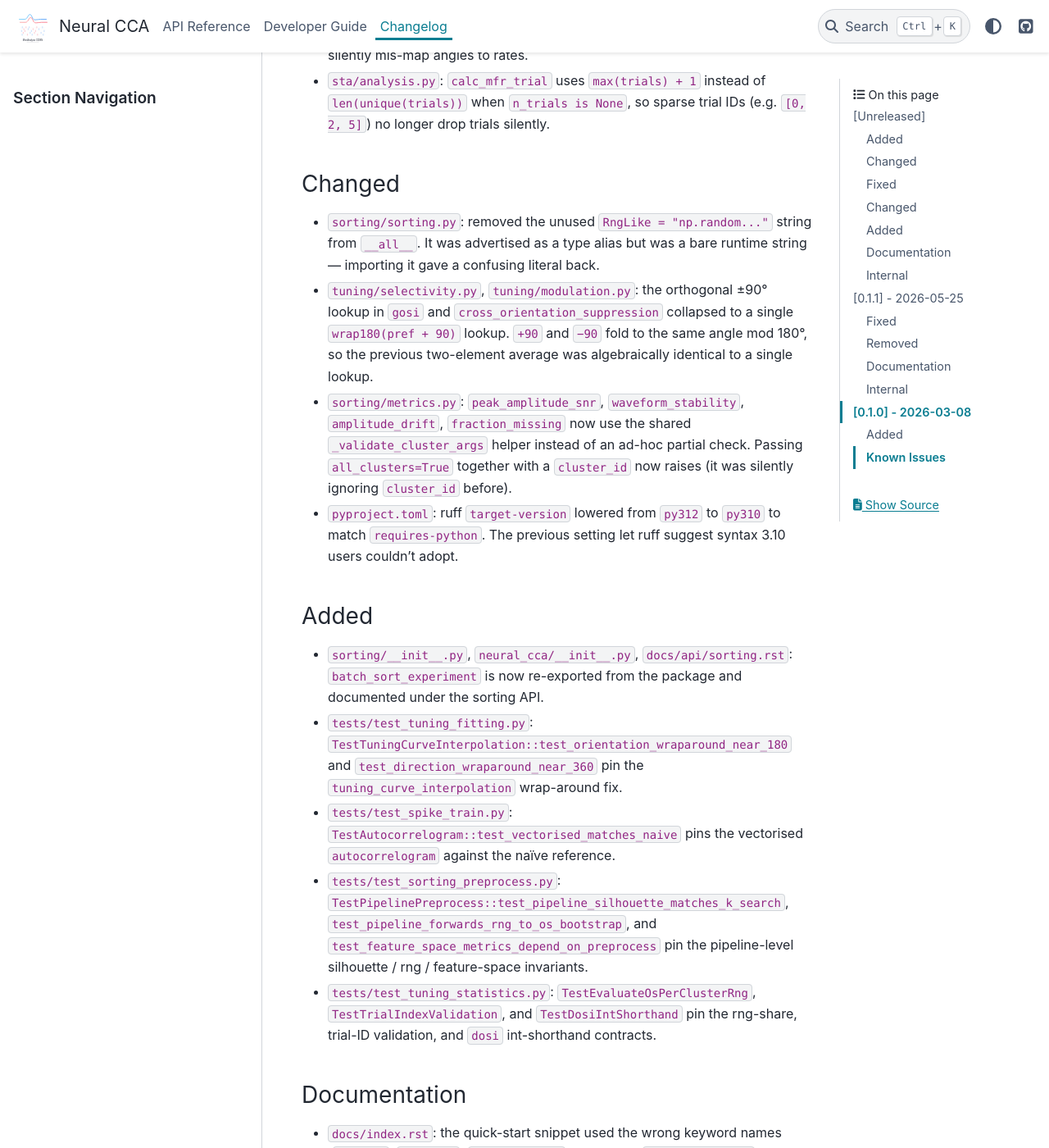
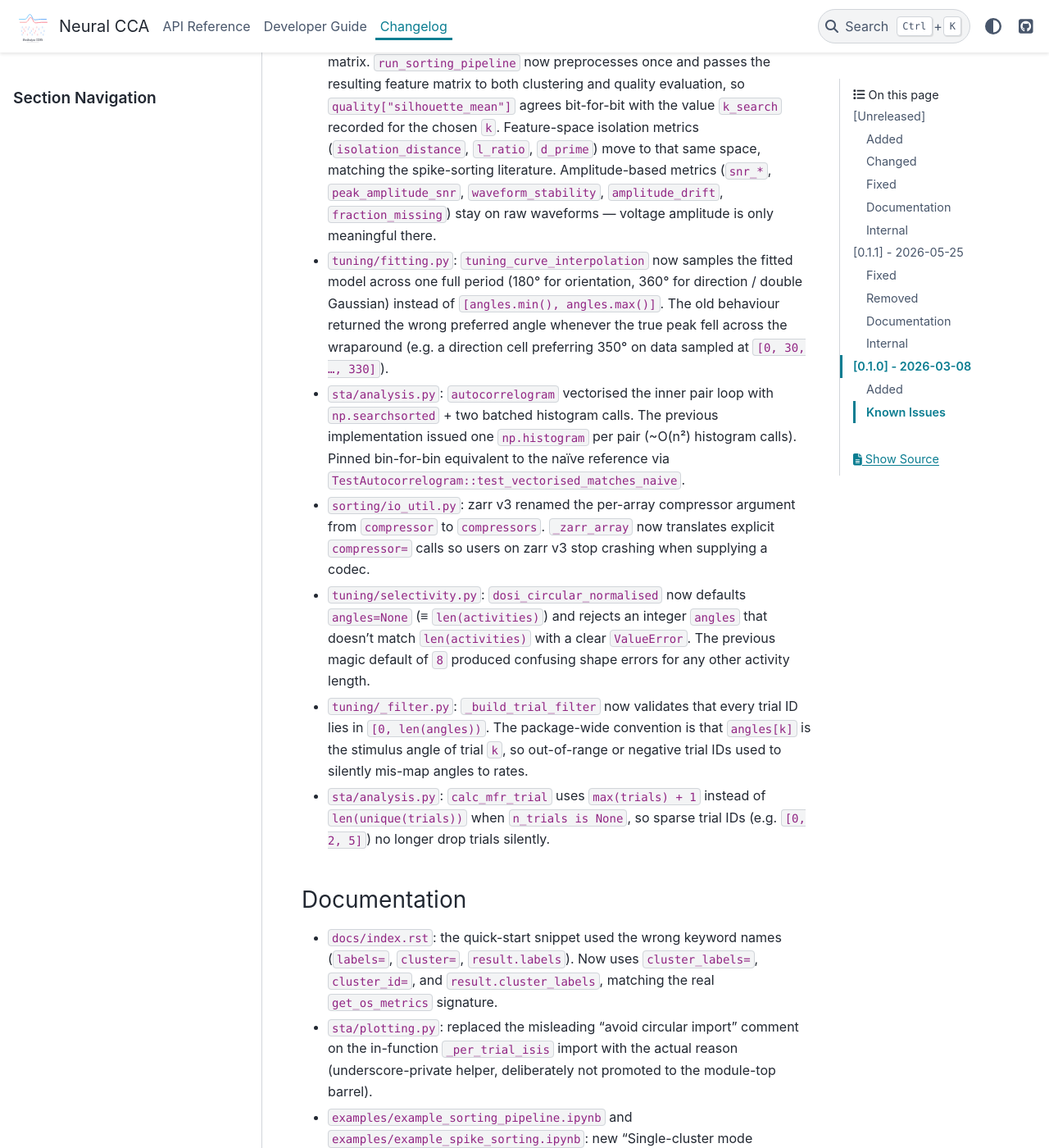
Before and after one commit to goecidbn/neural_cca, a Sphinx documentation site: the page built from docs/changelog.md, in a window 1280 px wide and 1400 px high, scrolled down 3149 px. Shown: the whole window at 82% size. Built offline with Sphinx 7.4.7 and the PyData theme 0.15.4, drawn with Linux system fonts in a browser that asks for light colours; some of the changed text lies outside the part shown.

Commit message:
docs: consolidate [Unreleased] CHANGELOG sections, document synthetic in README - docs/changelog.md: merge the two duplicate ### Added and the two   duplicate ### Changed sub-headings under [Unreleased] into one   block each, ordered Added / Changed / Fixed / Documentation /   Internal.  Content is identical; only the structure is tidied so   a reader sees one canonical section per category. - README.md: new "### `synthetic` — Synthetic data generators"   entry under Subpackages.  Was missing despite the module being   public and shipped with the wheel since the previous commits. ruff check + ruff format --check both pass.

```diff
--- a/docs/changelog.md
+++ b/docs/changelog.md
@@ -9,40 +9,34 @@ and this project adheres to [Semantic Versioning](https://semver.org/spec/v2.0.0
 
 ### Added
 
-- `sorting/sorting.py`: ``run_sorting_pipeline(n_clusters=1)`` is now
+- `sorting/sorting.py`: `run_sorting_pipeline(n_clusters=1)` is now
   a first-class supported path for pre-isolated single-unit channels
   (Kilosort export, manual curation, "trust the channel" recordings).
-  ``evaluate_sorting`` accepts k=1, fills ``silhouette_mean``,
-  ``neg_silhouette_rel`` and the per-cluster ``isolation_distance``
-  / ``l_ratio`` / ``d_prime`` entries with ``np.nan``, and emits a
-  single ``RuntimeWarning`` listing exactly which keys are NaN by
-  construction.  Amplitude, RPV, and OS metrics remain well-defined.
-- `sorting/sorting.py`: ``run_sorting_pipeline(... min_silhouette=...)``
-  — soft auto-select fallback to k=1.  When the best silhouette in
-  ``k_range`` is below the threshold the pipeline declines to split
-  the data rather than reporting arbitrary halves.  ``k_search``
-  is still populated so the user can audit the search; the boolean
-  ``min_silhouette_triggered`` flag is recorded in ``metadata``.
-- `tests/test_sorting_preprocess.py`: new ``TestSingleCluster``
-  class covering ``n_clusters=1`` end-to-end (quality, OS metrics,
-  zarr round-trip via both layouts), the ``find_optimal_k`` /
-  pipeline ``k_range`` guard, and the ``min_silhouette`` fallback
-  with both positive (triggers) and negative (doesn't trigger)
-  cases.
-- `neural_cca/synthetic.py`: new public module that owns all
-  synthetic spike-train and waveform generation used by the four
-  example notebooks and the test fixtures. Public helpers:
-  `poisson_train` (binwise inhomogeneous Poisson with absolute
-  refractory), `make_tuned_spikes` (single Gaussian-tuned cluster —
-  the function `tests/conftest.py` used to inline), and
-  `make_two_unit_demo` returning a `TwoUnitDemo` NamedTuple that
-  bundles every array the canonical two-unit demo needs (spike
-  times, trials, angles, waveforms, ground truth, and a loaded
-  `SortingData`). All four example notebooks collapse from ~115
-  lines of inline Poisson + Gaussian-template setup down to ~25
-  lines of unpacking. `tests/conftest.py::make_tuned_spikes` now
-  re-exports from this module so the test stream stays
-  bit-identical (same `PCG64DXSM` + `SeedSequence(42)` construction).
+  `evaluate_sorting` accepts k=1, fills `silhouette_mean`,
+  `neg_silhouette_rel` and the per-cluster `isolation_distance` /
+  `l_ratio` / `d_prime` entries with `np.nan`, and emits a single
+  `RuntimeWarning` listing exactly which keys are NaN by
+  construction. Amplitude, RPV, and OS metrics remain well-defined.
+- `sorting/sorting.py`: `run_sorting_pipeline(... min_silhouette=...)`
+  — soft auto-select fallback to k=1. When the best silhouette in
+  `k_range` is below the threshold the pipeline declines to split
+  the data rather than reporting arbitrary halves. `k_search` is
+  still populated so the user can audit the search; the boolean
+  `min_silhouette_triggered` flag is recorded in `metadata`.
+- `neural_cca/synthetic.py`: new public module owning all synthetic
+  spike-train and waveform generation used by the four example
+  notebooks and the test fixtures. Public helpers: `poisson_train`
+  (binwise inhomogeneous Poisson with absolute refractory),
+  `make_tuned_spikes` (single Gaussian-tuned cluster — the function
+  `tests/conftest.py` used to inline), and `make_two_unit_demo`
+  returning a `TwoUnitDemo` NamedTuple that bundles every array the
+  canonical two-unit demo needs (spike times, trials, angles,
+  waveforms, ground truth, and a loaded `SortingData`). All four
+  example notebooks collapse from ~115 lines of inline Poisson +
+  Gaussian-template setup down to ~25 lines of unpacking.
+  `tests/conftest.py::make_tuned_spikes` now re-exports from this
+  module so the test stream stays bit-identical (same `PCG64DXSM` +
+  `SeedSequence(42)` construction).
 - `docs/api/synthetic.rst`: dedicated API page for the new module.
 - `sta/analysis.py`: `autocorrelogram` accepts `normalize="counts"`
   (default, unchanged) or `normalize="rate"` (divides by
@@ -52,57 +46,101 @@ and this project adheres to [Semantic Versioning](https://semver.org/spec/v2.0.0
   by zero.
 - `sta/plotting.py`: `plot_autocorrelogram` forwards `normalize=`
   and labels the y-axis accordingly. Emits a `RuntimeWarning` when
-  `refractory_period` is not a whole multiple of `bin_size` —
-  in that regime the dashed refractory line lands inside a bar
-  rather than on a bin edge and the plot can no longer be read as
+  `refractory_period` is not a whole multiple of `bin_size` — in
+  that regime the dashed refractory line lands inside a bar rather
+  than on a bin edge and the plot can no longer be read as
   "everything left of the line is a violation".
+- `sorting/__init__.py`, `neural_cca/__init__.py`,
+  `docs/api/sorting.rst`: `batch_sort_experiment` is now re-exported
+  from the package and documented under the sorting API.
+- `tests/test_sorting_preprocess.py`: new `TestSingleCluster` class
+  covering `n_clusters=1` end-to-end (quality, OS metrics, zarr
+  round-trip via both layouts), the `find_optimal_k` / pipeline
+  `k_range` guard, and the `min_silhouette` fallback with both
+  positive (triggers) and negative (doesn't trigger) cases. Also
+  added `TestPipelinePreprocess::test_pipeline_silhouette_matches_k_search`,
+  `test_pipeline_forwards_rng_to_os_bootstrap`, and
+  `test_feature_space_metrics_depend_on_preprocess` to pin the
+  pipeline-level silhouette / rng / feature-space invariants.
 - `tests/test_spike_train.py`: regression tests
   `test_rate_normalisation`, `test_invalid_normalize_raises`,
   `test_empty_spike_train_rate_is_nan`,
   `test_plot_warns_on_misaligned_refractory`,
-  `test_plot_no_warning_when_aligned`.
+  `test_plot_no_warning_when_aligned`, and
+  `TestAutocorrelogram::test_vectorised_matches_naive` (pins the
+  vectorised ACG against the naïve reference).
+- `tests/test_tuning_fitting.py`:
+  `TestTuningCurveInterpolation::test_orientation_wraparound_near_180`
+  and `test_direction_wraparound_near_360` pin the
+  `tuning_curve_interpolation` wrap-around fix.
+- `tests/test_tuning_statistics.py`: `TestEvaluateOsPerClusterRng`,
+  `TestTrialIndexValidation`, and `TestDosiIntShorthand` pin the
+  rng-share, trial-ID validation, and `dosi` int-shorthand
+  contracts.
 
 ### Changed
 
-- `sorting/sorting.py`: ``find_optimal_k`` (and the pipeline-internal
-  ``_find_optimal_k_from_features``) now raise ``ValueError`` when
-  any ``k < 2`` appears in ``k_range``.  Before, the call crashed
-  deep inside sklearn's ``silhouette_score``; the new message points
-  at ``run_sorting_pipeline(n_clusters=1)`` and the ``min_silhouette``
+- `sorting/sorting.py`: `find_optimal_k` (and the pipeline-internal
+  `_find_optimal_k_from_features`) now raise `ValueError` when any
+  `k < 2` appears in `k_range`. Before, the call crashed deep
+  inside sklearn's `silhouette_score`; the new message points at
+  `run_sorting_pipeline(n_clusters=1)` and the `min_silhouette`
   fallback as the intended single-cluster paths.
+- `sorting/sorting.py`: removed the unused `RngLike = "np.random..."`
+  string from `__all__`. It was advertised as a type alias but was
+  a bare runtime string — importing it gave a confusing literal
+  back.
+- `tuning/selectivity.py`, `tuning/modulation.py`: the orthogonal
+  ±90° lookup in `gosi` and `cross_orientation_suppression`
+  collapsed to a single `wrap180(pref + 90)` lookup. `+90` and `−90`
+  fold to the same angle mod 180°, so the previous two-element
+  average was algebraically identical to a single lookup.
+- `sorting/metrics.py`: `peak_amplitude_snr`, `waveform_stability`,
+  `amplitude_drift`, `fraction_missing` now use the shared
+  `_validate_cluster_args` helper instead of an ad-hoc partial
+  check. Passing `all_clusters=True` together with a `cluster_id`
+  now raises (it was silently ignoring `cluster_id` before).
+- `pyproject.toml`: ruff `target-version` lowered from `py312` to
+  `py310` to match `requires-python`. The previous setting let ruff
+  suggest syntax 3.10 users couldn't adopt.
 - `tests/test_tuning_statistics.py`: alphabetised the in-function
-  imports in `TestEvaluateOsPerClusterRng::test_integer_seed_advances_across_clusters`
+  imports in
+  `TestEvaluateOsPerClusterRng::test_integer_seed_advances_across_clusters`
   to satisfy `ruff check` (I001).
 
 ### Fixed
 
 - `sorting/sorting.py`: `run_sorting_pipeline` now forwards `rng` to
-  `evaluate_os_per_cluster`, and `evaluate_os_per_cluster` materialises
-  the RNG **once** via `make_rng` and shares it across clusters. Before,
-  an integer seed produced identical bootstrap streams in every
-  cluster (each `get_os_metrics` call rebuilt a fresh `Generator` from
-  the same seed); the pipeline didn't pass `rng` down at all, so any
-  downstream CI computed there was silently unseeded.
+  `evaluate_os_per_cluster`, and `evaluate_os_per_cluster`
+  materialises the RNG **once** via `make_rng` and shares it across
+  clusters. Before, an integer seed produced identical bootstrap
+  streams in every cluster (each `get_os_metrics` call rebuilt a
+  fresh `Generator` from the same seed); the pipeline didn't pass
+  `rng` down at all, so any downstream CI computed there was
+  silently unseeded.
 - `sorting/sorting.py`: `evaluate_sorting` accepts an optional
-  `features` matrix. `run_sorting_pipeline` now preprocesses once and
-  passes the resulting feature matrix to both clustering and quality
-  evaluation, so `quality["silhouette_mean"]` agrees bit-for-bit with
-  the value `k_search` recorded for the chosen `k`. Feature-space
-  isolation metrics (`isolation_distance`, `l_ratio`, `d_prime`) move
-  to that same space, matching the spike-sorting literature.
-  Amplitude-based metrics (`snr_*`, `peak_amplitude_snr`,
-  `waveform_stability`, `amplitude_drift`, `fraction_missing`) stay on
-  raw waveforms — voltage amplitude is only meaningful there.
+  `features` matrix. `run_sorting_pipeline` now preprocesses once
+  and passes the resulting feature matrix to both clustering and
+  quality evaluation, so `quality["silhouette_mean"]` agrees
+  bit-for-bit with the value `k_search` recorded for the chosen
+  `k`. Feature-space isolation metrics (`isolation_distance`,
+  `l_ratio`, `d_prime`) move to that same space, matching the
+  spike-sorting literature. Amplitude-based metrics (`snr_*`,
+  `peak_amplitude_snr`, `waveform_stability`, `amplitude_drift`,
+  `fraction_missing`) stay on raw waveforms — voltage amplitude is
+  only meaningful there.
 - `tuning/fitting.py`: `tuning_curve_interpolation` now samples the
-  fitted model across one full period (180° for orientation, 360° for
-  direction / double Gaussian) instead of `[angles.min(),
-  angles.max()]`. The old behaviour returned the wrong preferred angle
-  whenever the true peak fell across the wraparound (e.g. a direction
-  cell preferring 350° on data sampled at `[0, 30, …, 330]`).
-- `sta/analysis.py`: `autocorrelogram` vectorised the inner pair loop
-  with `np.searchsorted` + two batched histogram calls. The previous
-  implementation issued one `np.histogram` per pair (~O(n²) histogram
-  calls). Pinned bin-for-bin equivalent to the naïve reference via
+  fitted model across one full period (180° for orientation, 360°
+  for direction / double Gaussian) instead of `[angles.min(),
+  angles.max()]`. The old behaviour returned the wrong preferred
+  angle whenever the true peak fell across the wraparound (e.g. a
+  direction cell preferring 350° on data sampled at `[0, 30, …,
+  330]`).
+- `sta/analysis.py`: `autocorrelogram` vectorised the inner pair
+  loop with `np.searchsorted` + two batched histogram calls. The
+  previous implementation issued one `np.histogram` per pair
+  (~O(n²) histogram calls). Pinned bin-for-bin equivalent to the
+  naïve reference via
   `TestAutocorrelogram::test_vectorised_matches_naive`.
 - `sorting/io_util.py`: zarr v3 renamed the per-array compressor
   argument from `compressor` to `compressors`. `_zarr_array` now
@@ -111,57 +149,17 @@ and this project adheres to [Semantic Versioning](https://semver.org/spec/v2.0.0
 - `tuning/selectivity.py`: `dosi_circular_normalised` now defaults
   `angles=None` (≡ `len(activities)`) and rejects an integer
   `angles` that doesn't match `len(activities)` with a clear
-  `ValueError`. The previous magic default of `8` produced confusing
-  shape errors for any other activity length.
-- `tuning/_filter.py`: `_build_trial_filter` now validates that every
-  trial ID lies in `[0, len(angles))`. The package-wide convention is
-  that `angles[k]` is the stimulus angle of trial `k`, so
-  out-of-range or negative trial IDs used to silently mis-map angles
-  to rates.
-- `sta/analysis.py`: `calc_mfr_trial` uses `max(trials) + 1` instead
-  of `len(unique(trials))` when `n_trials is None`, so sparse trial
-  IDs (e.g. `[0, 2, 5]`) no longer drop trials silently.
-
-### Changed
-
-- `sorting/sorting.py`: removed the unused `RngLike = "np.random..."`
-  string from `__all__`. It was advertised as a type alias but was a
-  bare runtime string — importing it gave a confusing literal back.
-- `tuning/selectivity.py`, `tuning/modulation.py`: the orthogonal
-  ±90° lookup in `gosi` and `cross_orientation_suppression` collapsed
-  to a single `wrap180(pref + 90)` lookup. `+90` and `−90` fold to
-  the same angle mod 180°, so the previous two-element average was
-  algebraically identical to a single lookup.
-- `sorting/metrics.py`: `peak_amplitude_snr`, `waveform_stability`,
-  `amplitude_drift`, `fraction_missing` now use the shared
-  `_validate_cluster_args` helper instead of an ad-hoc partial check.
-  Passing `all_clusters=True` together with a `cluster_id` now
-  raises (it was silently ignoring `cluster_id` before).
-- `pyproject.toml`: ruff `target-version` lowered from `py312` to
-  `py310` to match `requires-python`. The previous setting let ruff
-  suggest syntax 3.10 users couldn't adopt.
-
-### Added
-
-- `sorting/__init__.py`, `neural_cca/__init__.py`,
-  `docs/api/sorting.rst`: `batch_sort_experiment` is now re-exported
-  from the package and documented under the sorting API.
-- `tests/test_tuning_fitting.py`:
-  `TestTuningCurveInterpolation::test_orientation_wraparound_near_180`
-  and `test_direction_wraparound_near_360` pin the
-  `tuning_curve_interpolation` wrap-around fix.
-- `tests/test_spike_train.py`:
-  `TestAutocorrelogram::test_vectorised_matches_naive` pins the
-  vectorised `autocorrelogram` against the naïve reference.
-- `tests/test_sorting_preprocess.py`:
-  `TestPipelinePreprocess::test_pipeline_silhouette_matches_k_search`,
-  `test_pipeline_forwards_rng_to_os_bootstrap`, and
-  `test_feature_space_metrics_depend_on_preprocess` pin the
-  pipeline-level silhouette / rng / feature-space invariants.
-- `tests/test_tuning_statistics.py`:
-  `TestEvaluateOsPerClusterRng`, `TestTrialIndexValidation`, and
-  `TestDosiIntShorthand` pin the rng-share, trial-ID validation, and
-  `dosi` int-shorthand contracts.
+  `ValueError`. The previous magic default of `8` produced
+  confusing shape errors for any other activity length.
+- `tuning/_filter.py`: `_build_trial_filter` now validates that
+  every trial ID lies in `[0, len(angles))`. The package-wide
+  convention is that `angles[k]` is the stimulus angle of trial
+  `k`, so out-of-range or negative trial IDs used to silently
+  mis-map angles to rates.
+- `sta/analysis.py`: `calc_mfr_trial` uses `max(trials) + 1`
+  instead of `len(unique(trials))` when `n_trials is None`, so
+  sparse trial IDs (e.g. `[0, 2, 5]`) no longer drop trials
+  silently.
 
 ### Documentation
 
```
Also changed, not shown: README.md (+8 -0 lines).
